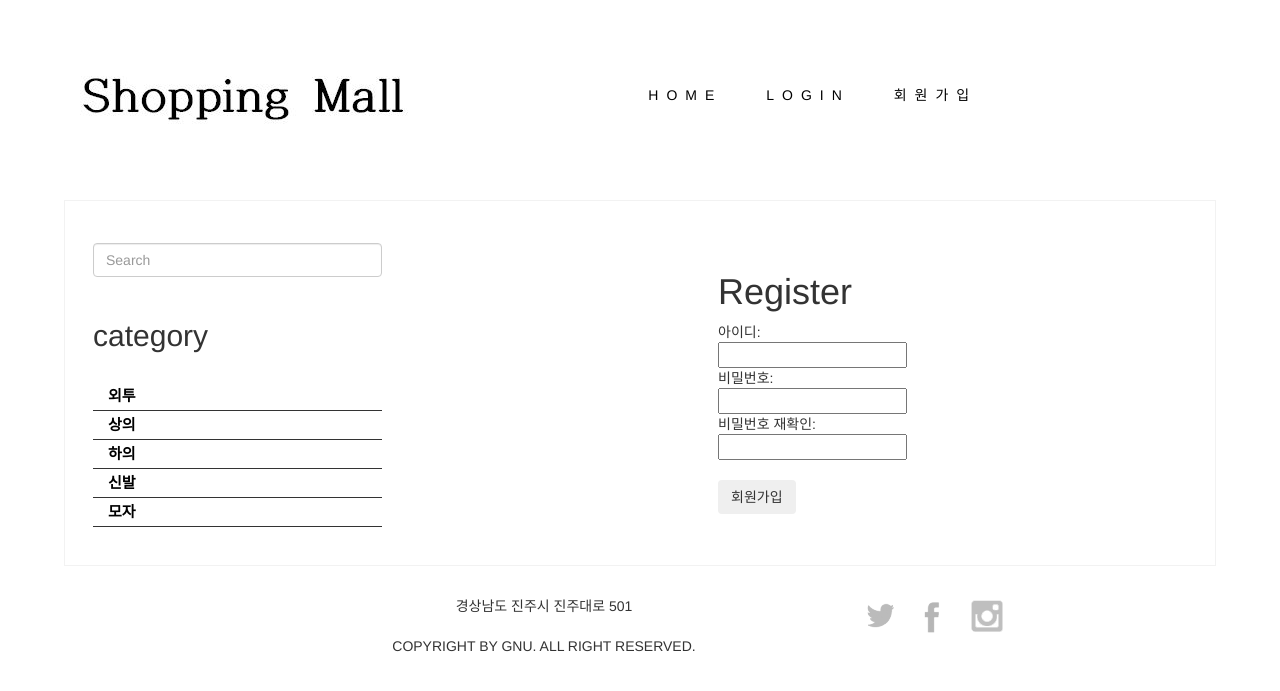
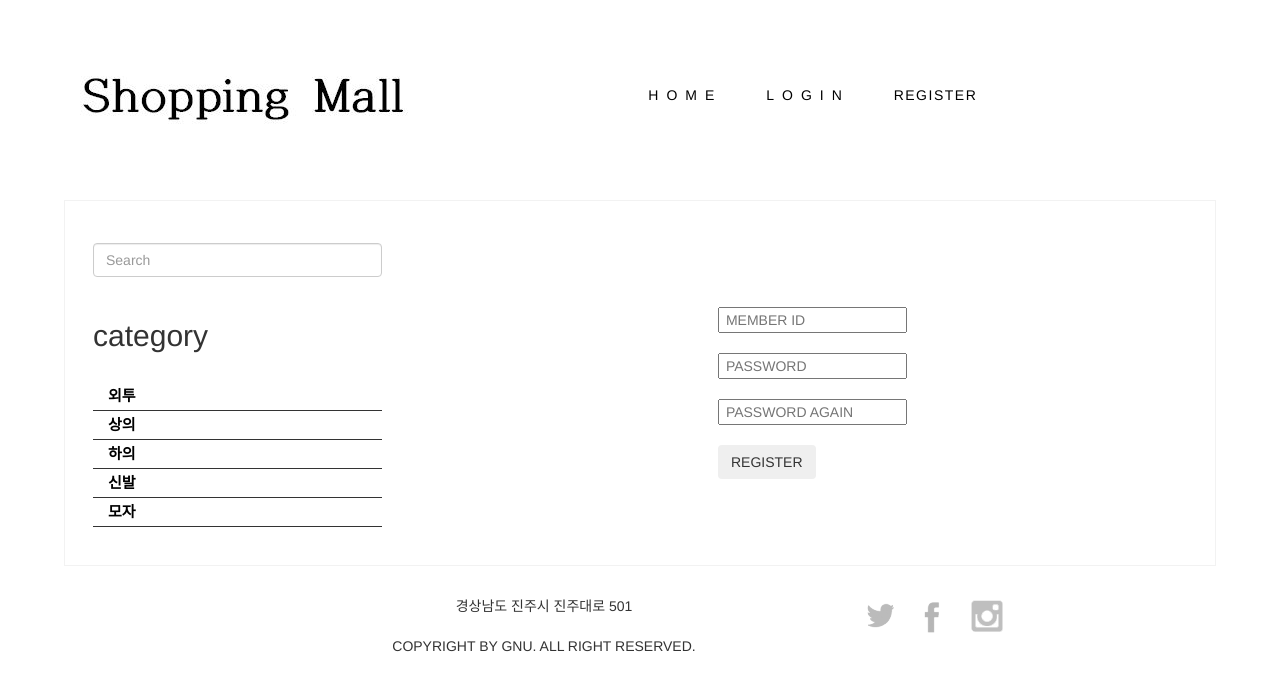
Before and after one commit to eunche/shoppingMall, a Django app: page /account/logout in a window 1280 px wide. Shown: the top 691 px of the page. Run offline with Django 3.2, Linux system fonts and the light colour scheme; some libraries are stand-ins or nearby versions.

Commit message:
등록앱 디자인 변경완료

```diff
--- a/account/static/account/login.css
+++ b/account/static/account/login.css
@@ -1,3 +1,8 @@
 .contents {
     align-items:center;
 }
+
+.acc {
+    width: 200px;
+    height: 35px;
+}
--- a/account/templates/register.html
+++ b/account/templates/register.html
@@ -12,23 +12,19 @@
 {% block content %}
 <div class="contents">
     <div>
-        <h1>Register</h1>
         <form method="POST" action="{% url 'register'%}">
         {% csrf_token %}
-            아이디:
             <br>
-            <input name="username" type="text" value="">
-            <br>
-            비밀번호:
-            <br>
-            <input name="password1" type="password" value="">
-            <br>
-            비밀번호 재확인:
-            <br>
-            <input name="password2" type="password" value="">
+            <input class="acc" name="username" type="text" value="" placeholder=" MEMBER ID" required>
             <br>
             <br>
-            <input class="btn btn-secondary" type="submit" value="회원가입">
+            <input class="acc" name="password1" type="password" value="" placeholder=" PASSWORD" required>
+            <br>
+            <br>
+            <input class="acc" name="password2" type="password" value="" placeholder=" PASSWORD AGAIN" required>
+            <br>
+            <br>
+            <input class="btn btn-secondary" type="submit" value="REGISTER">
         </form>
         </div>
 </div>
--- a/front/templates/base.html
+++ b/front/templates/base.html
@@ -45,7 +45,7 @@
                         </form>
                     {% else %}
                         <li><a href="{% url 'login' %}">login</a></li>
-                        <li><a href="{% url 'register' %}">회원가입</a></li>
+                        <li><a href="{% url 'register' %}" style="letter-spacing: 1.5px;">Register</a></li>
                     {% endif %}
                 </ul>
             </nav>
```
Also changed, not shown: account/templates/login.html (+4 -5 lines).
